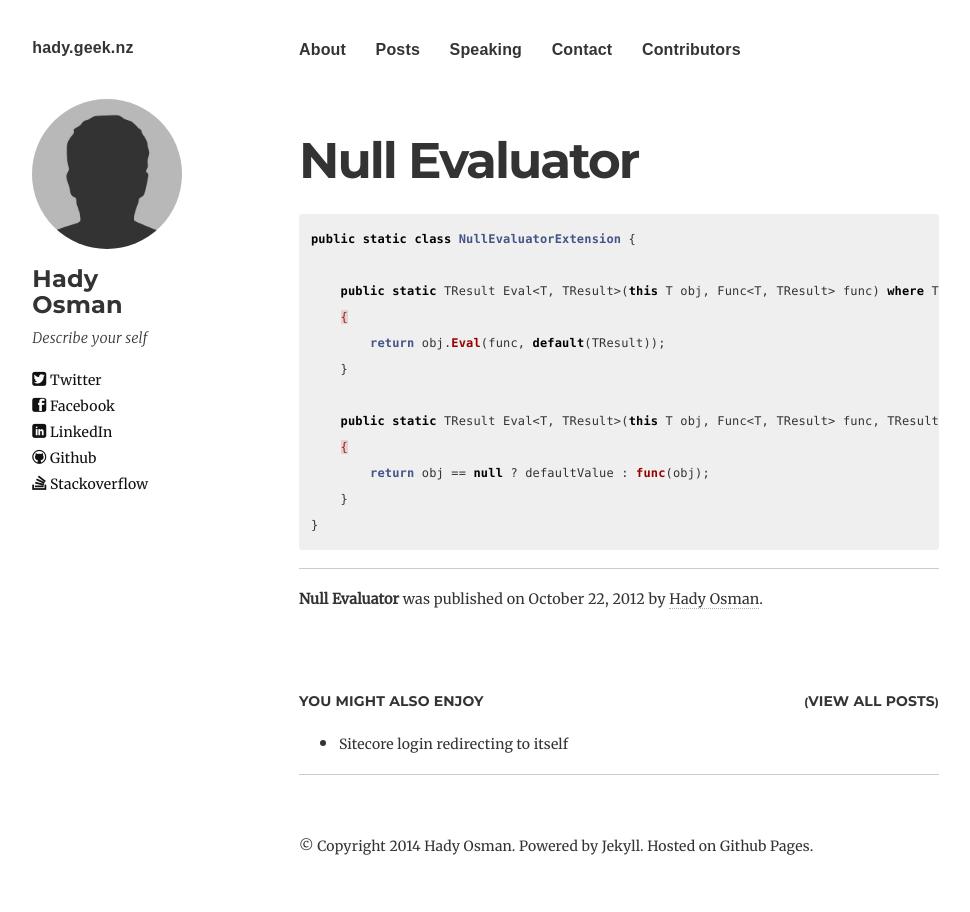
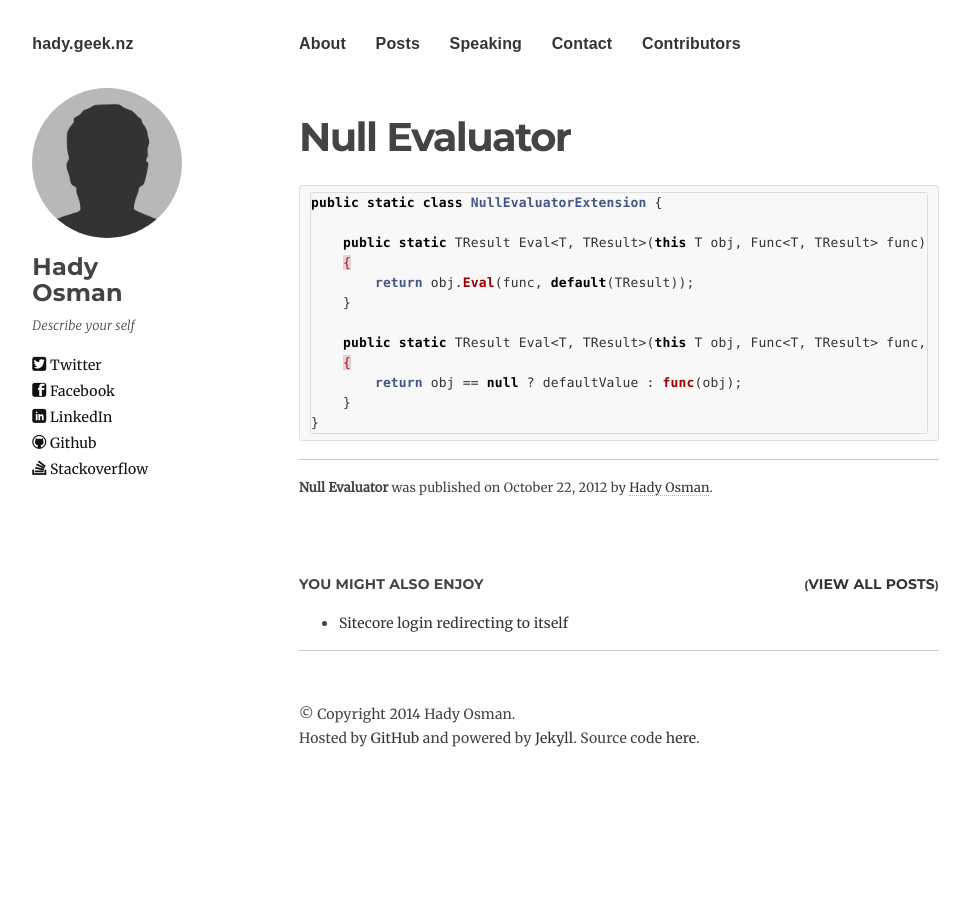
Before and after one commit to hadynz/hadynz.github.io, a Jekyll site: the page built from _posts/2012-10-22-null-evaluator.md, in a window 1280 px wide. Shown: the whole page, without its empty margins (21-991 px from the left). Built offline with Jekyll 4.4.1, drawn with Linux system fonts in a browser that asks for light colours; nearby versions of some CDN libraries; Markdown is read by kramdown in place of the engine named in the settings.

Commit message:
General changes around the site
1. Update footer message - reference to location of blog source code
2. Fixed related posts - only display bottom of a post if there are related posts to show
3. More CSS changes to site look and feel - particularly around heading and code fonts

```diff
--- a/_includes/footer.html
+++ b/_includes/footer.html
@@ -1,4 +1,7 @@
 <span>
-    &copy; Copyright {{ site.time | date: '%Y' }} {{ site.owner.name }}. Powered by
-    <a href="http://jekyllrb.com" target="_blank">Jekyll</a>. Hosted on Github Pages.
+    &copy; Copyright {{ site.time | date: '%Y' }} {{ site.owner.name }}.
+    <br />
+    Hosted by <a href="https://pages.github.com" target="_blank">GitHub</a> and
+    powered by <a href="http://jekyllrb.com" target="_blank">Jekyll</a>.
+    Source code <a href="https://github.com/hadynz/hadynz.github.io" target="_blank">here</a>.
 </span>
--- a/_includes/related_articles.html
+++ b/_includes/related_articles.html
@@ -1,9 +1,13 @@
 <div class="related-articles">
     <h4>You might also enjoy <small class="pull-right">(<a href="{{ site.url }}/posts/">View all posts</a>)</small></h4>
+
+    {% if site.related_posts.size > 0 %}
     <ul>
         {% for post in site.related_posts limit:3 %}
             <li><a href="{{ site.url }}{{ post.url }}" title="{{ post.title }}">{{ post.title }}</a></li>
         {% endfor %}
     </ul>
+    {% endif %}
+
     <hr />
 </div>
--- a/assets/css/overrides.css
+++ b/assets/css/overrides.css
@@ -15,19 +15,54 @@ p + p {
  */
 h1, h2, h3, h4, h5, h6 {
     font-family: 'Montserrat', sans-serif;
+    text-rendering: optimizeLegibility;
 }
 
 .post-title {
     letter-spacing: -0.04em;
-    font-size: 50px;
+    font-size: 40px;
     line-height: 1.1;
 }
 
 body {
-    color: rgba(0, 0, 0, 0.8);
+    color: #444444;
     font-family: 'Merriweather', serif;
-    font-size: 18px;
+    font-size: 16px;
     line-height: 1.5;
     letter-spacing: 0.01rem;
     -webkit-font-smoothing: antialiased;
 }
+
+/**
+ * Code font sizes
+ */
+.highlight {
+    background-color: #f8f8f8;
+    border: 1px solid #ddd;
+    overflow: auto;
+    padding: 6px 10px;
+    border-radius: 3px;
+}
+
+.highlight pre {
+    font-size: 12px;
+    line-height: 19px;
+    padding: 0;
+    max-height: 400px;
+    -webkit-font-smoothing: auto;
+}
+
+code {
+    font-family: Consolas, 'Liberation Mono', Courier, monospace;
+    font-size: 13px;
+}
+
+p code {
+    color: #278601;
+    background-color: #f1f6ef;
+    padding: 2px 4px;
+    white-space: nowrap;
+    font-size: 14px;
+    margin: 0;
+    line-height: 24px;
+}
```
